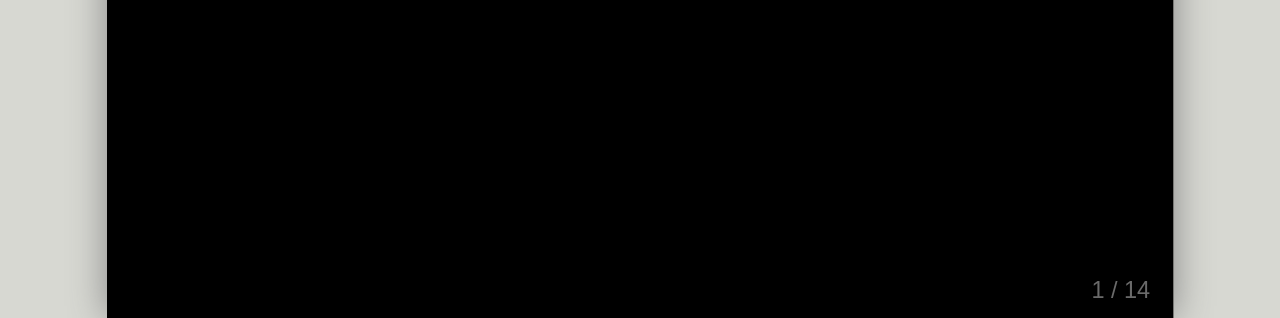
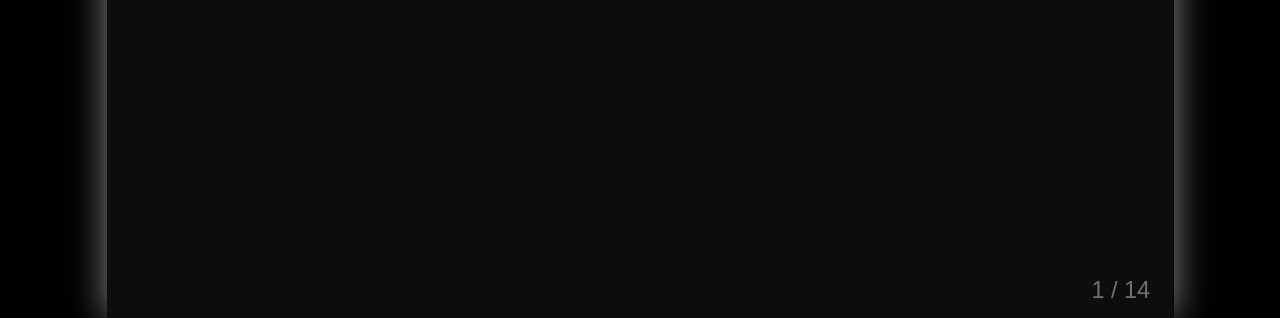
Before and after one commit to shinglyu/mdslides-new, a plain HTML site: page slide.md.html in a window 1280 px wide. Shown: the part 482-800 px from the top of the page. Drawn offline with Linux system fonts and the light colour scheme; files whose address does not match are found by name.

Commit message:
Dark background theme

```diff
--- a/static/style/slide.css
+++ b/static/style/slide.css
@@ -1,6 +1,9 @@
 /* Color */
+.remark-slide-container {
+  background-color: black;
+}
 .remark-slide-content {
-  background-color:black;
+  background-color:#0d0d0d;
   color:lightgrey;
   background-size:cover;
   background-position:0,0;
```
Also changed, not shown: 1 other file.
